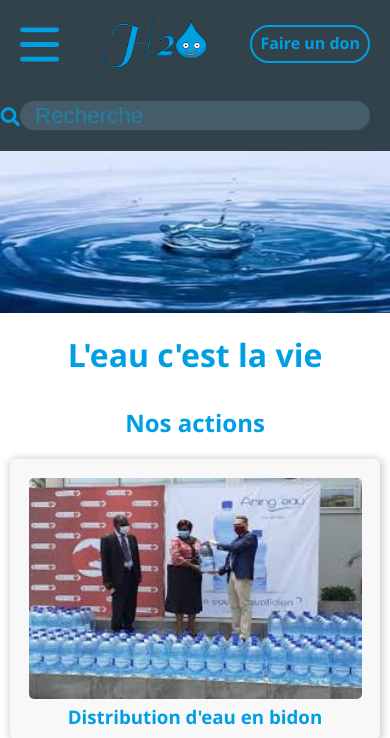
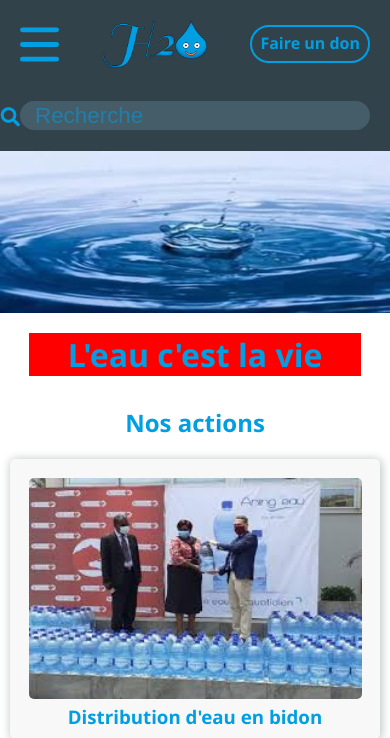
Before and after one commit to TahiKari/H2O, a PHP site: page / in a window 390 px wide. Shown: the top 738 px of the page. Run offline with PHP 8.4, Linux system fonts and the light colour scheme.

Commit message:
ft - H2O#16: modification responsive suite

```diff
--- a/public/css/style.css
+++ b/public/css/style.css
@@ -1002,6 +1002,7 @@ footer li {
 h1 {
   width: 85%;
   margin-top: 20px;
+  background: red;
 }
 
 .top {
--- a/sass/pages/content.scss
+++ b/sass/pages/content.scss
@@ -1,6 +1,7 @@
 h1 {
   width: 85%;
   margin-top: 20px;
+  background: red;
 }
 .top {
   margin-bottom: 40px;
```
Also changed, not shown: 1 other file.
